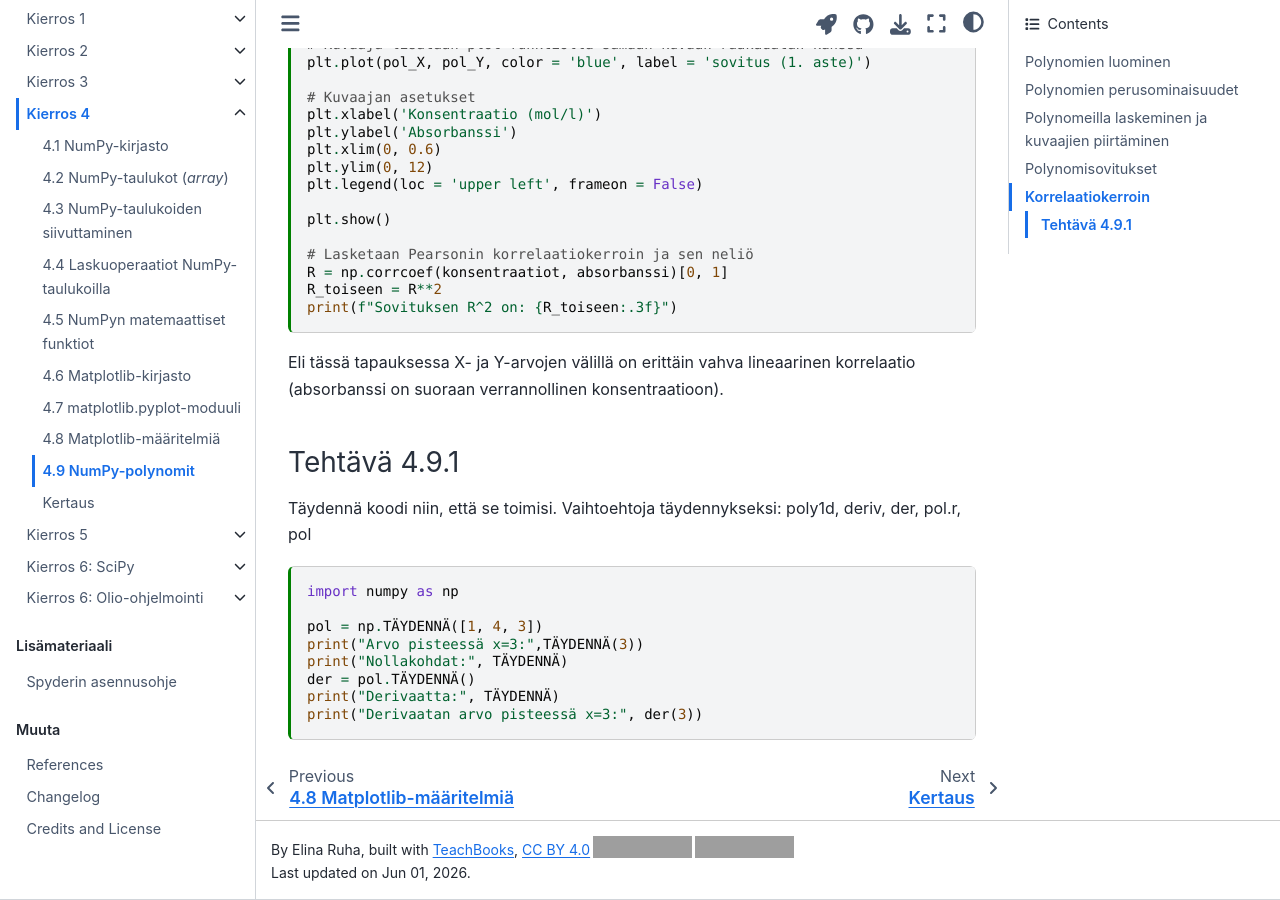
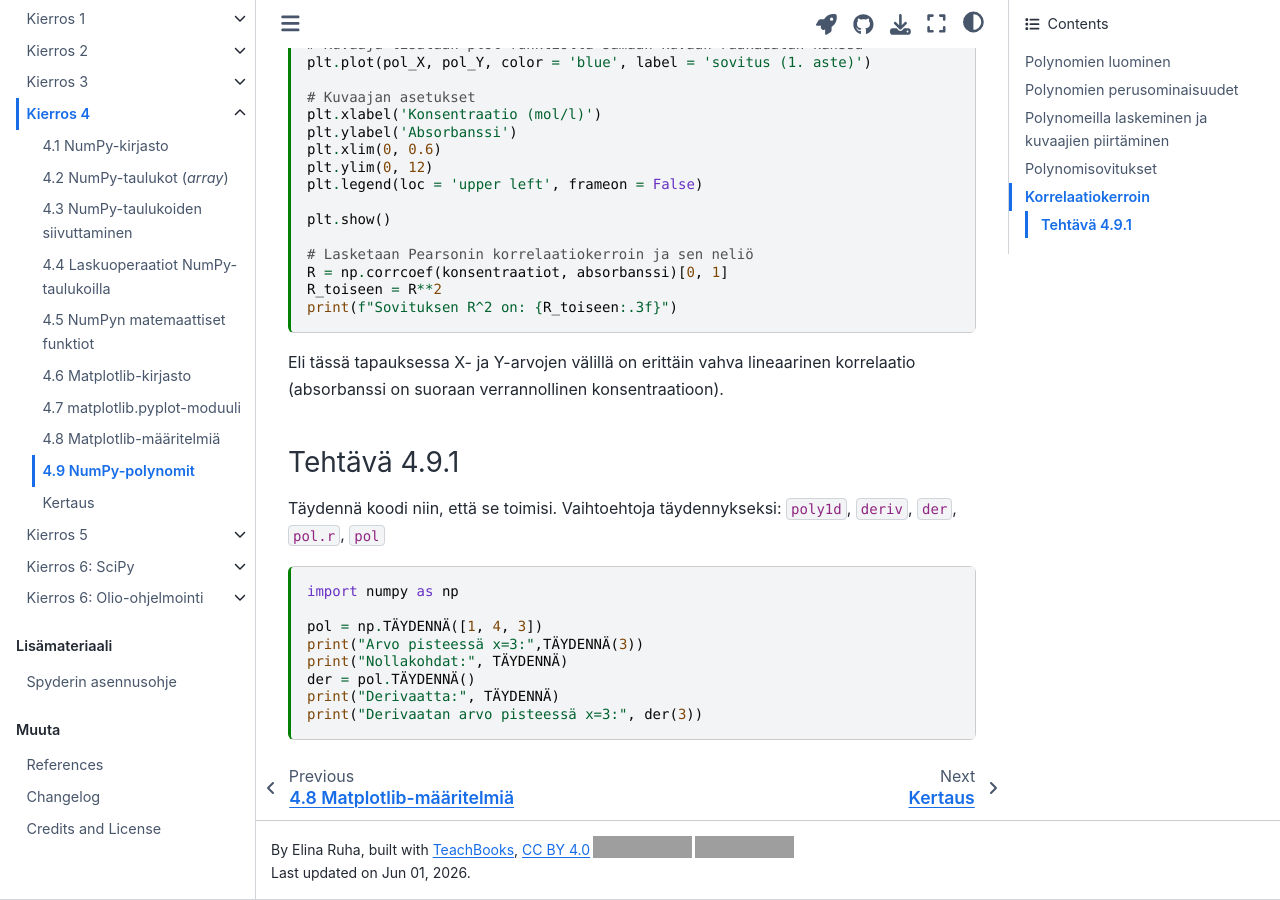
Before and after one commit to elina-ruha/CHEM-ohjelmointikurssikirja-test, a Jupyter Book: the page built from book/Kierros4/s4_9.md, in a window 1280 px wide and 900 px high, scrolled down 2823 px. Built offline with Jupyter Book 1.0.4 settings and Sphinx 7.4.7 and the Sphinx Book theme 1.1.4, drawn with Linux system fonts in a browser that asks for light colours; comment, search, counter and statistics services are not loaded; grey boxes are pictures that could not be loaded.

Commit message:
Update s4_9.md

````diff
--- a/book/Kierros4/s4_9.md
+++ b/book/Kierros4/s4_9.md
@@ -146,7 +146,7 @@ print(f"Sovituksen R^2 on: {R_toiseen:.3f}")
 ```
 Eli tässä tapauksessa X- ja Y-arvojen välillä on erittäin vahva lineaarinen korrelaatio (absorbanssi on suoraan verrannollinen konsentraatioon).
 ### Tehtävä 4.9.1
-Täydennä koodi niin, että se toimisi. Vaihtoehtoja täydennykseksi: poly1d, deriv, der, pol.r, pol
+Täydennä koodi niin, että se toimisi. Vaihtoehtoja täydennykseksi: `poly1d`, `deriv`, `der`, `pol.r`, `pol`
 ```{code-cell} ipython3
 import numpy as np
 
````
